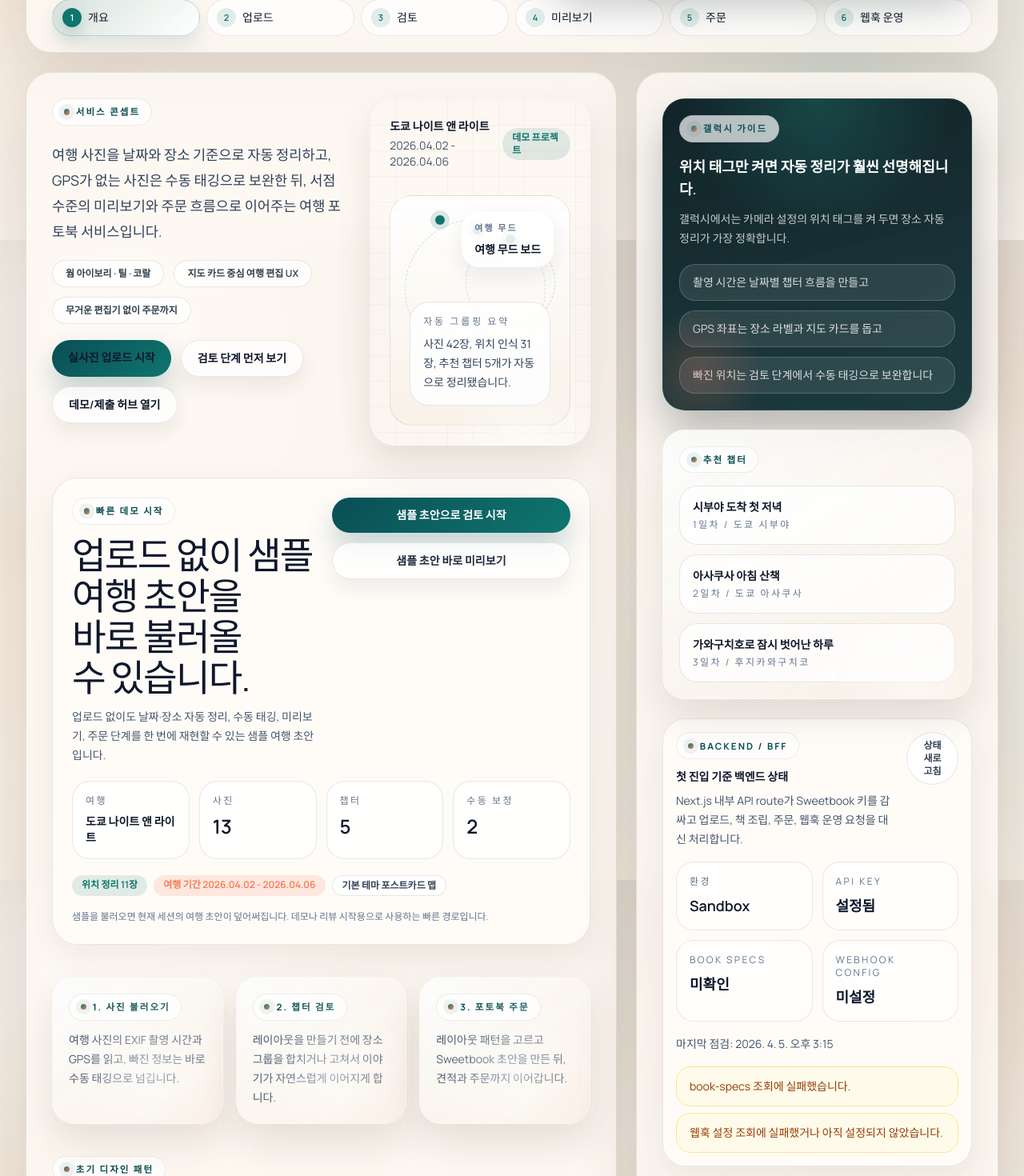
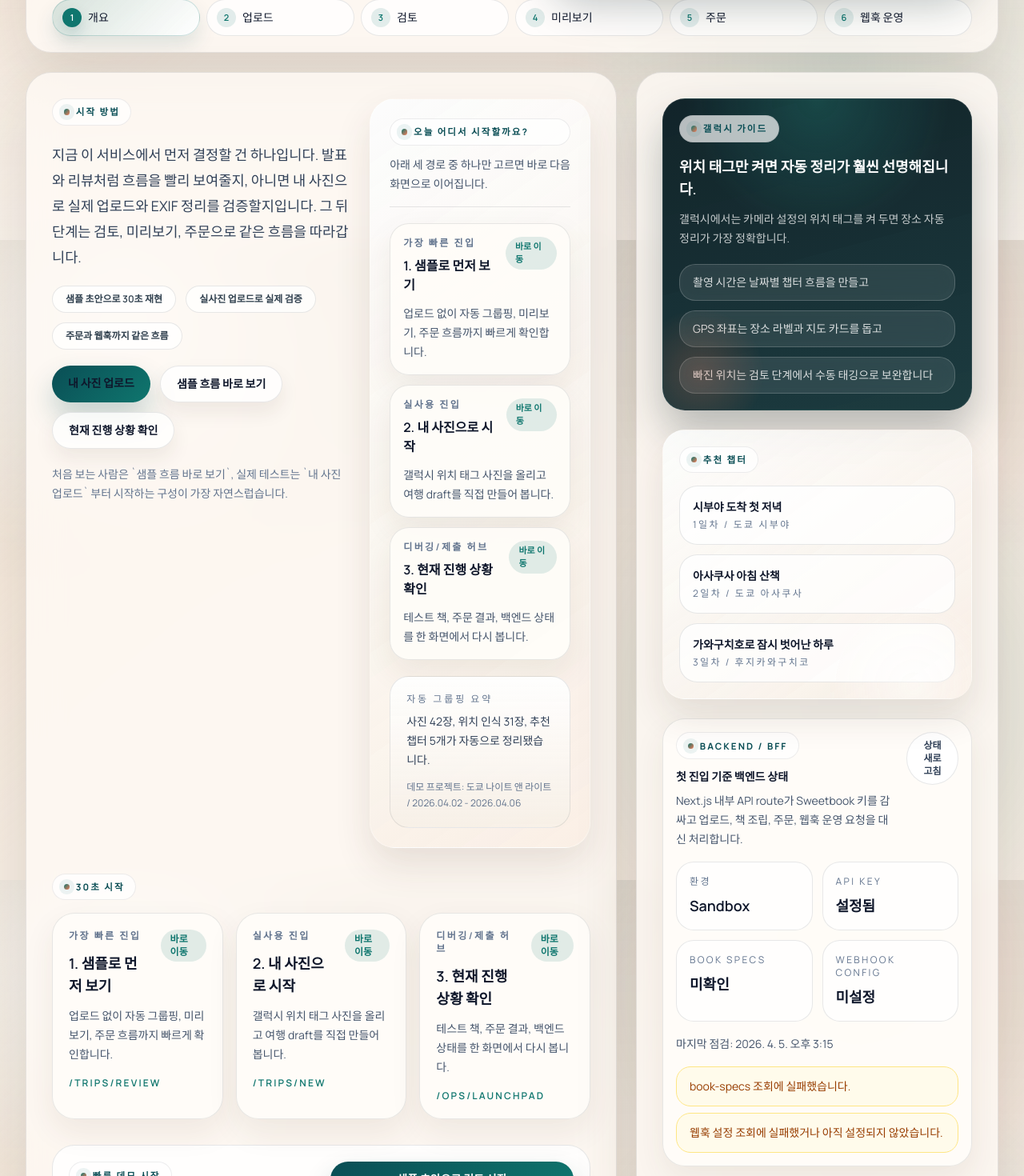
Before and after one commit to Fharena/sweet_book_fharena, a Next.js app: page / in a window 1280 px wide. Shown: the part 500-1970 px from the top of the page at 80% size. Built offline with nearby package versions, Linux system fonts and the light colour scheme; no server answers.

Commit message:
feat: 홈 진입 UX와 모바일 파일 선택 개선

```diff
--- a/src/app/page.tsx
+++ b/src/app/page.tsx
@@ -5,12 +5,33 @@ import { BackendHealthCard } from "@/components/backend-health-card";
 import { DemoTripLauncher } from "@/components/demo-trip-launcher";
 import { previewThemes, timelineGroups, tripSummary } from "@/lib/mock-trip";
 
+const quickStartPaths = [
+  {
+    href: "/trips/review",
+    title: "샘플로 먼저 보기",
+    copy: "업로드 없이 자동 그룹핑, 미리보기, 주문 흐름까지 빠르게 확인합니다.",
+    note: "가장 빠른 진입",
+  },
+  {
+    href: "/trips/new",
+    title: "내 사진으로 시작",
+    copy: "갤럭시 위치 태그 사진을 올리고 여행 draft를 직접 만들어 봅니다.",
+    note: "실사용 진입",
+  },
+  {
+    href: "/ops/launchpad",
+    title: "현재 진행 상황 확인",
+    copy: "테스트 책, 주문 결과, 백엔드 상태를 한 화면에서 다시 봅니다.",
+    note: "디버깅/제출 허브",
+  },
+] as const;
+
 export default function Home() {
   return (
     <AppShell
       eyebrow="여행 포토북 MVP"
-      title="여행 사진을 한 번에 포토북 초안으로 바꾸는 서비스"
-      description="Triplogue는 여행 사진의 촬영 시간과 위치 정보를 읽어 날짜별, 장소별 챕터를 제안하고, 무거운 편집기 없이 Sweetbook 주문 흐름까지 이어줍니다."
+      title="샘플로 전체 흐름을 보거나, 내 사진으로 바로 시작하세요."
+      description="처음 보는 사람은 샘플 초안으로 빠르게 확인하고, 실제 검증은 갤럭시 여행 사진 업로드부터 바로 시작할 수 있게 정리했습니다."
       aside={
         <div className="space-y-6">
           <div className="ink-panel rounded-[28px] px-5 py-5 text-white">
@@ -58,20 +79,20 @@ export default function Home() {
         </div>
       }
     >
-      <div className="space-y-10">
+      <div className="space-y-8">
         <div className="grid gap-6 lg:grid-cols-[1.15fr_0.85fr]">
           <div className="space-y-5">
-            <span className="section-kicker">서비스 콘셉트</span>
+            <span className="section-kicker">시작 방법</span>
             <p className="max-w-2xl text-base leading-8 text-slate-700 sm:text-[1.1rem]">
-              여행 사진을 날짜와 장소 기준으로 자동 정리하고, GPS가 없는 사진은 수동
-              태깅으로 보완한 뒤, 서점 수준의 미리보기와 주문 흐름으로 이어주는
-              여행 포토북 서비스입니다.
+              지금 이 서비스에서 먼저 결정할 건 하나입니다. 발표와 리뷰처럼 흐름을
+              빨리 보여줄지, 아니면 내 사진으로 실제 업로드와 EXIF 정리를 검증할지입니다.
+              그 뒤 단계는 검토, 미리보기, 주문으로 같은 흐름을 따라갑니다.
             </p>
             <div className="flex flex-wrap gap-3">
               {[
-                "웜 아이보리 · 틸 · 코랄",
-                "지도 카드 중심 여행 편집 UX",
-                "무거운 편집기 없이 주문까지",
+                "샘플 초안으로 30초 재현",
+                "실사진 업로드로 실제 검증",
+                "주문과 웹훅까지 같은 흐름",
               ].map((item) => (
                 <span
                   key={item}
@@ -86,64 +107,106 @@ export default function Home() {
                 href="/trips/new"
                 className="button-primary rounded-full px-5 py-3 text-sm font-semibold text-white"
               >
-                실사진 업로드 시작
+                내 사진 업로드
               </Link>
               <Link
                 href="/trips/review"
                 className="button-secondary rounded-full px-5 py-3 text-sm font-semibold text-slate-800"
               >
-                검토 단계 먼저 보기
+                샘플 흐름 바로 보기
               </Link>
               <Link
                 href="/ops/launchpad"
                 className="button-secondary rounded-full px-5 py-3 text-sm font-semibold text-slate-800"
               >
-                데모/제출 허브 열기
+                현재 진행 상황 확인
               </Link>
             </div>
+            <p className="text-sm leading-6 text-slate-500">
+              처음 보는 사람은 `샘플 흐름 바로 보기`, 실제 테스트는 `내 사진 업로드`
+              부터 시작하는 구성이 가장 자연스럽습니다.
+            </p>
           </div>
 
-          <div className="editorial-panel bg-grid rounded-[32px] p-6">
-            <div className="flex items-center justify-between">
-              <div>
-                <p className="text-sm font-semibold text-slate-900">도쿄 나이트 앤 라이트</p>
-                <p className="mt-1 text-sm text-slate-600">{tripSummary.travelWindow}</p>
-              </div>
-              <span className="rounded-full bg-[var(--accent-soft)] px-3 py-1 text-xs font-semibold text-[var(--accent)]">
-                데모 프로젝트
-              </span>
+          <div className="editorial-panel rounded-[32px] p-6">
+            <div className="flex flex-col gap-3 border-b border-[var(--line)] pb-4">
+              <p className="section-kicker">오늘 어디서 시작할까요?</p>
+              <p className="text-sm leading-6 text-slate-600">
+                아래 세 경로 중 하나만 고르면 바로 다음 화면으로 이어집니다.
+              </p>
             </div>
 
-            <div className="relative mt-8 min-h-72 rounded-[28px] border border-[var(--line)] bg-[linear-gradient(180deg,_rgba(255,255,255,0.94),_rgba(247,240,231,0.86))] p-6">
-              <div className="dashed-arc left-[8%] top-[10%] h-44 w-44" />
-              <div className="dashed-arc right-[8%] top-[18%] h-28 w-28" />
-              <div className="absolute left-[18%] top-[28%] h-3 w-3 rounded-full bg-[var(--accent)] map-dot" />
-              <div className="absolute left-[45%] top-[22%] h-3 w-3 rounded-full bg-[var(--accent)] map-dot" />
-              <div className="absolute left-[68%] top-[58%] h-3 w-3 rounded-full bg-[var(--accent)] map-dot" />
-              <div className="absolute left-[23%] top-[56%] h-20 w-20 rounded-full border border-dashed border-[rgba(21,111,102,0.25)]" />
+            <div className="mt-5 space-y-3">
+              {quickStartPaths.map((item, index) => (
+                <Link
+                  key={item.href}
+                  href={item.href}
+                  className="soft-card block rounded-[24px] p-4 transition hover:-translate-y-0.5"
+                >
+                  <div className="flex items-start justify-between gap-3">
+                    <div>
+                      <p className="text-xs font-semibold uppercase tracking-[0.2em] text-slate-500">
+                        {item.note}
+                      </p>
+                      <p className="mt-2 text-base font-semibold text-slate-900">
+                        {index + 1}. {item.title}
+                      </p>
+                    </div>
+                    <span className="rounded-full bg-[var(--accent-soft)] px-3 py-1 text-[11px] font-semibold text-[var(--accent)]">
+                      바로 이동
+                    </span>
+                  </div>
+                  <p className="mt-3 text-sm leading-6 text-slate-600">{item.copy}</p>
+                </Link>
+              ))}
+            </div>
 
-              <div className="absolute right-5 top-5 rounded-[22px] bg-white/88 px-4 py-3 shadow-[0_10px_26px_rgba(35,31,26,0.08)]">
-                <p className="text-[11px] font-semibold uppercase tracking-[0.2em] text-slate-500">
-                  여행 무드
-                </p>
-                <p className="mt-2 text-sm font-semibold text-slate-900">
-                  여행 무드 보드
-                </p>
-              </div>
-
-              <div className="absolute bottom-6 left-6 right-6 rounded-[24px] border border-[var(--line)] bg-white/88 p-4">
-                <p className="text-xs uppercase tracking-[0.24em] text-slate-500">
-                  자동 그룹핑 요약
-                </p>
-                <p className="mt-2 text-sm leading-6 text-slate-700">
-                  {tripSummary.heroNote}
-                </p>
-              </div>
+            <div className="mt-5 rounded-[24px] border border-[var(--line)] bg-[linear-gradient(180deg,_rgba(255,255,255,0.94),_rgba(247,240,231,0.86))] p-5">
+              <p className="text-xs uppercase tracking-[0.24em] text-slate-500">
+                자동 그룹핑 요약
+              </p>
+              <p className="mt-2 text-sm leading-6 text-slate-700">
+                {tripSummary.heroNote}
+              </p>
+              <p className="mt-3 text-xs leading-5 text-slate-500">
+                데모 프로젝트: 도쿄 나이트 앤 라이트 / {tripSummary.travelWindow}
+              </p>
             </div>
           </div>
         </div>
 
-        <DemoTripLauncher />
+        <section className="space-y-4">
+          <p className="section-kicker">30초 시작</p>
+          <div className="grid gap-4 md:grid-cols-3">
+            {quickStartPaths.map((item, index) => (
+              <Link
+                key={item.href}
+                href={item.href}
+                className="soft-card rounded-[28px] p-5 transition hover:-translate-y-0.5"
+              >
+                <div className="flex items-start justify-between gap-4">
+                  <div>
+                    <p className="text-xs font-semibold uppercase tracking-[0.2em] text-slate-500">
+                      {item.note}
+                    </p>
+                    <p className="mt-3 text-lg font-semibold text-slate-900">
+                      {index + 1}. {item.title}
+                    </p>
+                  </div>
+                  <span className="rounded-full bg-[var(--accent-soft)] px-3 py-1 text-xs font-semibold text-[var(--accent)]">
+                    바로 이동
+                  </span>
+                </div>
+                <p className="mt-3 text-sm leading-6 text-slate-600">{item.copy}</p>
+                <p className="mt-4 text-xs font-semibold uppercase tracking-[0.18em] text-[var(--accent)]">
+                  {item.href}
+                </p>
+              </Link>
+            ))}
+          </div>
+        </section>
+
+        <DemoTripLauncher layout="compact" />
 
         <div className="grid gap-4 md:grid-cols-3">
           {[
--- a/src/components/trip-intake-client.tsx
+++ b/src/components/trip-intake-client.tsx
@@ -512,18 +512,18 @@ export function TripIntakeClient() {
                     가능하고 파일 선택기로 올려도 됩니다.
                   </p>
                 </div>
-                <button
-                  type="button"
-                  className="button-secondary rounded-full px-4 py-2 text-sm font-semibold text-slate-800"
-                  onClick={() => inputRef.current?.click()}
+                <label
+                  htmlFor="trip-photo-picker"
+                  className="button-secondary cursor-pointer rounded-full px-4 py-2 text-sm font-semibold text-slate-800"
                 >
                   파일 고르기
-                </button>
+                </label>
               </div>
 
               <input
+                id="trip-photo-picker"
                 ref={inputRef}
-                className="hidden"
+                className="sr-only"
                 type="file"
                 accept="image/*"
                 multiple
```
